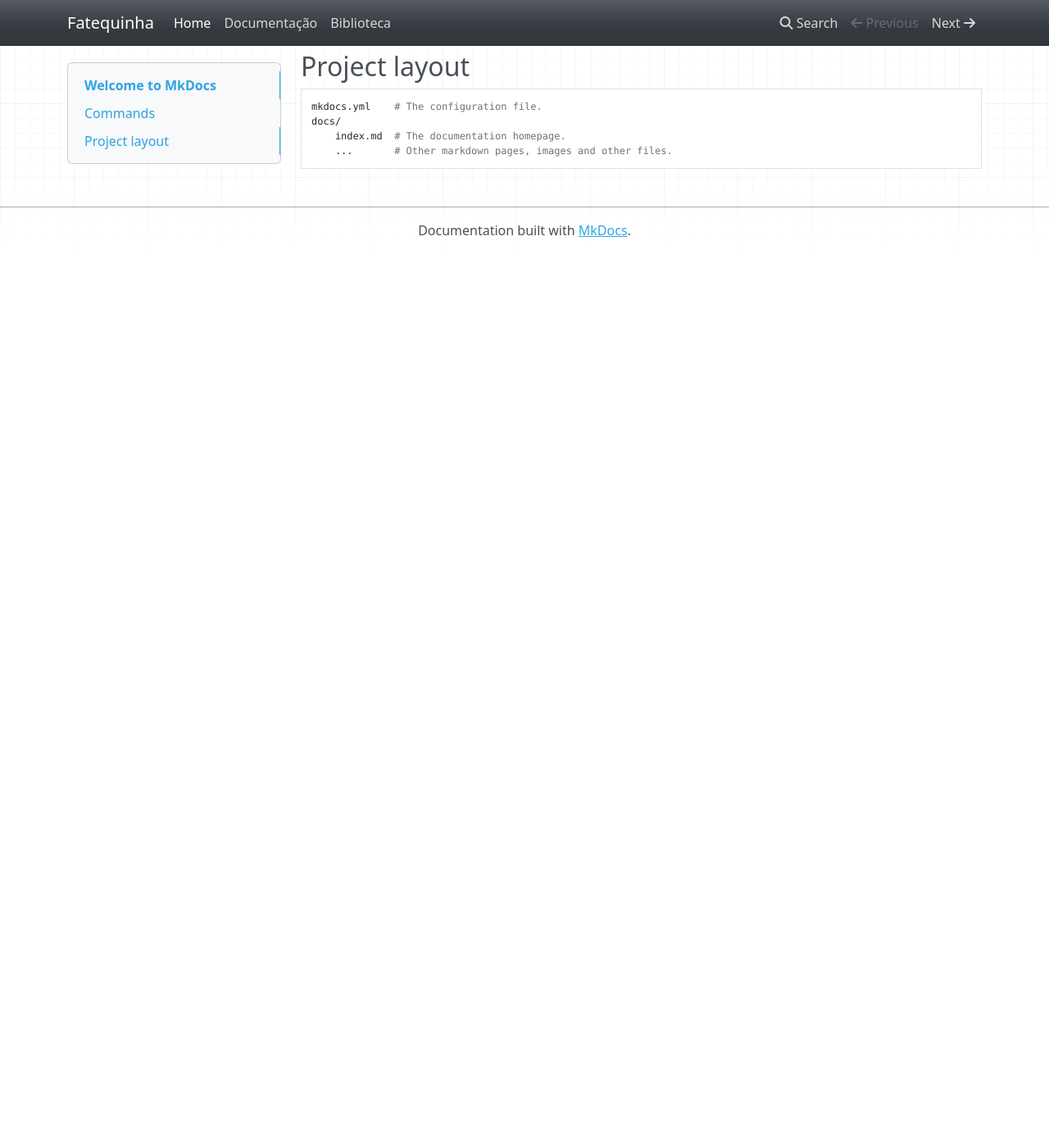
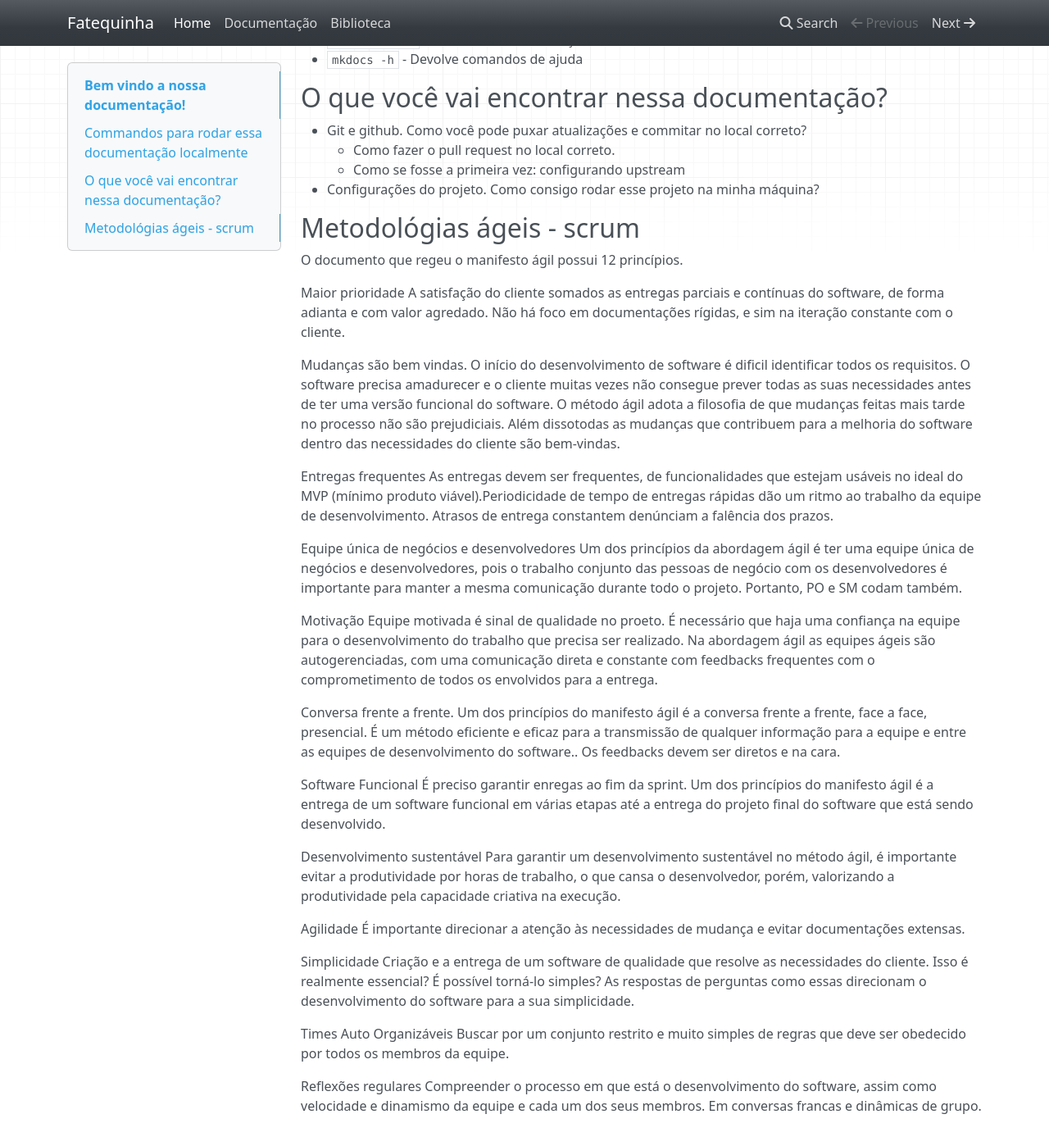
Before and after one commit to c137santos/FATEC-API-1S-DOCUMENTS, an MkDocs documentation site: the page built from docs/index.md, in a window 1280 px wide and 1400 px high, scrolled down 271 px. Shown: the whole window at 82% size. Built offline with MkDocs 1.6.1, drawn with Linux system fonts in a browser that asks for light colours; nearby versions of some CDN libraries; before the commit the page ends 900 px from its top, so only the background shows below that; some of the changed text lies outside the part shown.

Commit message:
Atualizando documentação como configurar o projeto

```diff
--- a/docs/index.md
+++ b/docs/index.md
@@ -1,17 +1,46 @@
-# Welcome to MkDocs
+# Bem vindo a nossa documentação!
 
-For full documentation visit [mkdocs.org](https://www.mkdocs.org).
+Essa documentação foi inteiramente escrita em mkdocs!
+Para visitar como ela funciona, você pode visitar essa doc!
+[mkdocs.org](https://www.mkdocs.org).
 
-## Commands
+## Commandos para rodar essa documentação localmente
 
-* `mkdocs new [dir-name]` - Create a new project.
-* `mkdocs serve` - Start the live-reloading docs server.
-* `mkdocs build` - Build the documentation site.
-* `mkdocs -h` - Print help message and exit.
+* `mkdocs serve` - Inicia o projeto na sua máquina
+* `mkdocs build` - Constroi a documentação
+* `mkdocs -h` - Devolve comandos de ajuda
 
-## Project layout
+## O que você vai encontrar nessa documentação?
 
-    mkdocs.yml    # The configuration file.
-    docs/
-        index.md  # The documentation homepage.
-        ...       # Other markdown pages, images and other files.
+- Git e github. Como você pode puxar atualizações e commitar no local correto?
+    * Como fazer o pull request no local correto.
+    * Como se fosse a primeira vez: configurando upstream
+- Configurações do projeto. Como consigo rodar esse projeto na minha máquina?
+
+## Metodológias ágeis - scrum
+
+O documento que regeu o manifesto ágil possui 12 princípios.
+
+Maior prioridade A satisfação do cliente somados as entregas parciais e contínuas do software, de forma adianta e com valor agredado. Não há foco em documentações rígidas, e sim na iteração constante com o cliente.
+
+Mudanças são bem vindas. O início do desenvolvimento de software é dificil identificar todos os requisitos. O software precisa amadurecer e o cliente muitas vezes não consegue prever todas as suas necessidades antes de ter uma versão funcional do software. O método ágil adota a filosofia de que mudanças feitas mais tarde no processo não são prejudiciais. Além dissotodas as mudanças que contribuem para a melhoria do software dentro das necessidades do cliente são bem-vindas.
+
+Entregas frequentes As entregas devem ser frequentes, de funcionalidades que estejam usáveis no ideal do MVP (mínimo produto viável).Periodicidade de tempo de entregas rápidas dão um ritmo ao trabalho da equipe de desenvolvimento. Atrasos de entrega constantem denúnciam a falência dos prazos.
+
+Equipe única de negócios e desenvolvedores Um dos princípios da abordagem ágil é ter uma equipe única de negócios e desenvolvedores, pois o trabalho conjunto das pessoas de negócio com os desenvolvedores é importante para manter a mesma comunicação durante todo o projeto. Portanto, PO e SM codam também.
+
+Motivação Equipe motivada é sinal de qualidade no proeto. É necessário que haja uma confiança na equipe para o desenvolvimento do trabalho que precisa ser realizado. Na abordagem ágil as equipes ágeis são autogerenciadas, com uma comunicação direta e constante com feedbacks frequentes com o comprometimento de todos os envolvidos para a entrega.
+
+Conversa frente a frente. Um dos princípios do manifesto ágil é a conversa frente a frente, face a face, presencial. É um método eficiente e eficaz para a transmissão de qualquer informação para a equipe e entre as equipes de desenvolvimento do software.. Os feedbacks devem ser diretos e na cara.
+
+Software Funcional É preciso garantir enregas ao fim da sprint. Um dos princípios do manifesto ágil é a entrega de um software funcional em várias etapas até a entrega do projeto final do software que está sendo desenvolvido.
+
+Desenvolvimento sustentável Para garantir um desenvolvimento sustentável no método ágil, é importante evitar a produtividade por horas de trabalho, o que cansa o desenvolvedor, porém, valorizando a produtividade pela capacidade criativa na execução.
+
+Agilidade É importante direcionar a atenção às necessidades de mudança e evitar documentações extensas.
+
+Simplicidade Criação e a entrega de um software de qualidade que resolve as necessidades do cliente. Isso é realmente essencial? É possível torná-lo simples? As respostas de perguntas como essas direcionam o desenvolvimento do software para a sua simplicidade.
+
+Times Auto Organizáveis Buscar por um conjunto restrito e muito simples de regras que deve ser obedecido por todos os membros da equipe.
+
+Reflexões regulares Compreender o processo em que está o desenvolvimento do software, assim como velocidade e dinamismo da equipe e cada um dos seus membros. Em conversas francas e dinâmicas de grupo.
```
Also changed, not shown: docs/biblioteca.md (+52 -47 lines).
